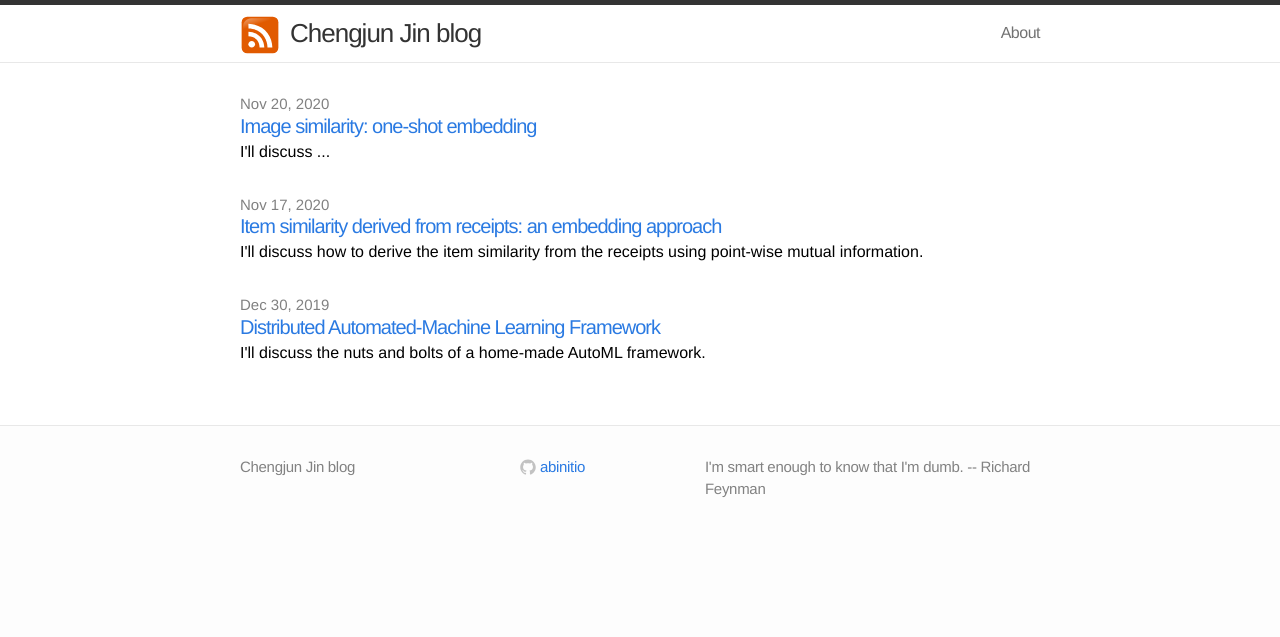
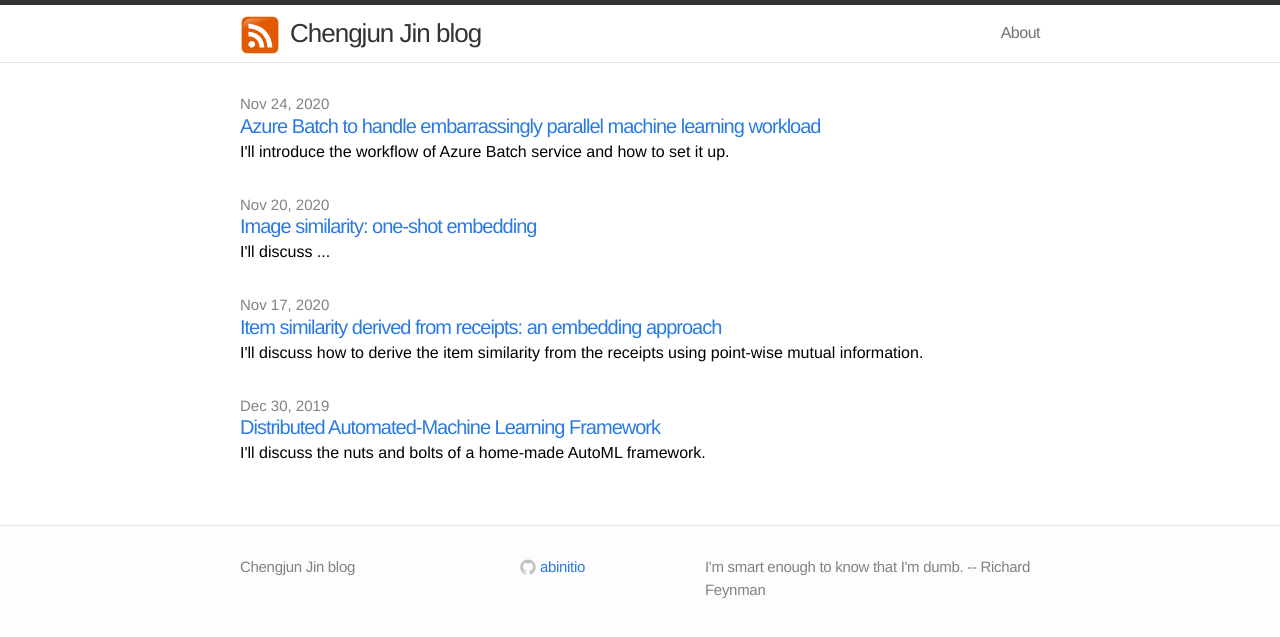
Before and after one commit to abinitio888/abinitio888.github.io, a Jekyll site: the page built from index.html, in a window 1280 px wide. Shown: the top 637 px of the page. Built offline with Jekyll 4.4.1, drawn with Linux system fonts in a browser that asks for light colours.

Commit message:
Post: Azure batch

````diff
--- a/_posts/2020-11-20-embeddding_cnn.markdown
+++ b/_posts/2020-11-20-embeddding_cnn.markdown
@@ -19,7 +19,7 @@ Image similarity is an important building block in many machine learning systems
 
 To measure the similarity between images, images are typically embedded in a feature-vector space, where the distances, such as cosine distance, between the vectors are derived as the relative dissimilarity.
 
-		The image embedding can be derived from both supervised and un-supervised fashion. In the supervised approach, either the pairwise [Chopra 2005](http://yann.lecun.com/exdb/publis/pdf/chopra-05.pdf) or triplet [Wang 2014](https://arxiv.org/pdf/1404.4661.pdf) loss function are chosen to supervise the learning, which requires a large amount of labelled data set or a well-designed way to generate training data. On the other hand, the un-supervised approach typically involves certain pre-trained neural network architecture, where the last layer is replaced by the embedding layer, to carry out one-shot learning.
+The image embedding can be derived from both supervised and un-supervised fashion. In the supervised approach, either the pairwise [Chopra 2005](http://yann.lecun.com/exdb/publis/pdf/chopra-05.pdf) or triplet [Wang 2014](https://arxiv.org/pdf/1404.4661.pdf) loss function are chosen to supervise the learning, which requires a large amount of labelled data set or a well-designed way to generate training data. On the other hand, the un-supervised approach typically involves certain pre-trained neural network architecture, where the last layer is replaced by the embedding layer, to carry out one-shot learning.
 
 In this article, we will illustrate the un-supervised approach to derive the image embedding and calculate the cosine similarity on two publicly available fashion data sets. The implementation will be done with `pytorch`.
 
--- /dev/null
+++ b/_posts/2020-11-24-azure_batch.markdown
@@ -0,0 +1,166 @@
+---
+layout: post
+comments: true
+title: "Azure Batch to handle embarrassingly parallel machine learning workload"
+excerpt: "I'll introduce the workflow of Azure Batch service and how to set it up."
+date:   2020-11-24 01:00:00
+mathjax: true
+---
+
+## Azure Batch
+Azure Batch service provides a way to handle embarrassingly parallel machine learning workload with a minimum effort.
+
+**What's embarrassingly parallel?**
+> Parallel computing, a paradigm in computing which has multiple tasks running simultaneously, might contain what is known as an **embarrassingly parallel** workload or problem (also called perfectly parallel, delightfully parallel or pleasingly parallel). An embarrassingly parallel task can be considered a trivial case - little or no manipulation is needed to separate the problem into a number of parallel tasks. This is often the case where there is little or no dependency or need for communication between those parallel tasks, or for results between them.
+
+
+**What's Azure Batch?**
+> Use Azure Batch to run large-scale parallel and high-performance computing (HPC) batch jobs efficiently in Azure. Azure Batch creates and manages a pool of compute nodes (virtual machines), installs the applications you want to run, and schedules jobs to run on the nodes. There's no cluster or job scheduler software to install, manage, or scale. Instead, you use Batch APIs and tools, command-line scripts, or the Azure portal to configure, manage, and monitor your jobs.
+
+[See more details](https://docs.microsoft.com/en-us/azure/batch/batch-technical-overview)
+
+<div class="imgcap">
+<img src="/assets/azure_batch/azure_batch.png" height="400">
+<div class="thecap">How Azure batch works.</div>
+</div>
+
+
+
+## Set up Azure batch
+
+Follow the steps: [Run a Batch job - Python](https://docs.microsoft.com/en-us/azure/batch/quick-run-python)
+
+Basically you need to create:
+- A Batch account
+- A linked Azure Storage account
+
+
+<div class="imgcap">
+<img src="/assets/azure_batch/setup1.png" height="400">
+<div class="thecap">Create a new batch account with a linked Azure Storage account.</div>
+</div>
+
+<div class="imgcap">
+<img src="/assets/azure_batch/setup3.png" height="400">
+<div class="thecap">Batch account overview.</div>
+</div>
+
+
+
+## A machine learning example
+
+> The codes can be found: `git clone git@gitlab.com:abinitio/azure_batch.git`
+
+
+**Codebase skeleton**.
+
+- `App` folder contains the machine learning codes.
+- `InputsFiles` folder contains the input data for each scenario.
+- `batch_sklearn.py` is the Batch API code to control the Batch services.
+- `config.py` contains the secrets to Batch.
+
+<div class="imgcap">
+<img src="/assets/azure_batch/fs.png" height="300">
+<div class="thecap">Codebase skeleton.</div>
+</div>
+
+
+
+**Main application**. Under the `App` folder, a machine learning solution can be structured.
+
+```python
+# main.py
+
+import argparse
+import pandas as pd
+from sklearn.ensemble import RandomForestClassifier
+from sklearn.model_selection import cross_val_score
+
+if __name__ == "__main__":
+    parser = argparse.ArgumentParser(description="App main entry")
+    parser.add_argument("input_path", type=str, help="Job input path")
+    parser.add_argument("output_path", type=str, help="Job output path")
+    args = parser.parse_args()
+
+    fd = open(args.input_path)
+    df = pd.read_csv(fd, index_col=0)
+    X = df.iloc[:, :-1]
+    y = df.iloc[:, -1]
+
+    clf = RandomForestClassifier(n_estimators=10, max_depth=None,
+            min_samples_split=2, random_state=0)
+    scores = cross_val_score(clf, X, y, cv=5)
+    mean_score = scores.mean()
+    with open(args.output_path, "w") as fd:
+        fd.write(f"The model score: {mean_score}")
+```
+
+**Install the package dependence**. The package dependence can be installed in the `batch_sklearn.py` with `requirements.txt`.
+
+```python
+# batch_sklearn.py
+
+command = "/bin/bash -c \""\
+    "python3.7 -m pip install --upgrade pip && "\
+    f"python3.7 -m pip install -r {config._APP_PATH}/requirements.txt && "\
+    f"python3.7 {config._APP_MAIN_SCRIPT} {input_file_path} {output_file_path}"\
+    "\""
+```
+
+## Run the example
+
+**Kick off script**. The `batch_sklearn.py` provides step-wise instructions to control the Azure Batch job.
+<div class="imgcap">
+<img src="/assets/azure_batch/workflow_script.png" height="400">
+<div class="thecap">Workflow.</div>
+</div>
+
+**Inputs to Batch**. Both the data `InputFiles` and code `App` will be uploaded to the linked Azure Storage.
+<div class="imgcap">
+<img src="/assets/azure_batch/inputs.png" height="400">
+<div class="thecap">The data and scripts are uploaded to Storage.</div>
+</div>
+
+**Pool creation**. Once the pool is created, you can check the status of the pool and the nodes information.
+<div class="imgcap">
+<img src="/assets/azure_batch/pool_dashboard.png" height="400">
+<div class="thecap">Pool dashboard.</div>
+</div>
+
+
+<div class="imgcap">
+<img src="/assets/azure_batch/nodes_info.png" height="400">
+<div class="thecap">Nodes information.</div>
+</div>
+
+**Job creation**. Once the job is created, you can check the status of the job and the tasks.
+
+<div class="imgcap">
+<img src="/assets/azure_batch/job_dashboard.png" height="400">
+<div class="thecap">Job dashboard.</div>
+</div>
+
+<div class="imgcap">
+<img src="/assets/azure_batch/status_tasks.png" height="400">
+<div class="thecap">Overview of the tasks.</div>
+</div>
+
+For each task, the outputs contains `stderr.txt` and `stdout.txt`.
+<div class="imgcap">
+<img src="/assets/azure_batch/task_details.png" height="400">
+<div class="thecap">Details of a task.</div>
+</div>
+
+**Outputs from Batch**.
+<div class="imgcap">
+<img src="/assets/azure_batch/outputs.png" height="400">
+<div class="thecap">Outputs to Storage.</div>
+</div>
+
+## Summary
+[Choosing Azure compute platforms for container-based applications](https://docs.microsoft.com/en-us/dotnet/architecture/modernize-with-azure-containers/modernize-existing-apps-to-cloud-optimized/choosing-azure-compute-options-for-container-based-applications)
+
+<div class="imgcap">
+<img src="/assets/azure_batch/choice.png" height="500">
+<div class="thecap">Choosing Azure compute platforms.</div>
+</div>
````
Also changed, not shown: assets/azure_batch/azure_batch.png (added), assets/azure_batch/choice.png (added), assets/azure_batch/fs.png (added), assets/azure_batch/inputs.png (added), assets/azure_batch/job_dashboard.png (added), assets/azure_batch/nodes_info.png (added), assets/azure_batch/outputs.png (added), assets/azure_batch/pool_dashboard.png (added), assets/azure_batch/setup1.png (added), assets/azure_batch/setup3.png (added), assets/azure_batch/status_tasks.png (added), assets/azure_batch/task_details.png (added), assets/azure_batch/workflow_script.png (added), assets/embedding_cnn/notions.png (added), 1 other file.
